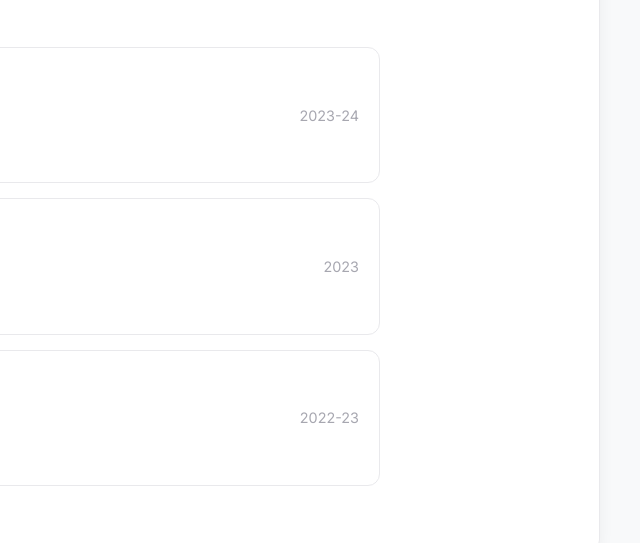
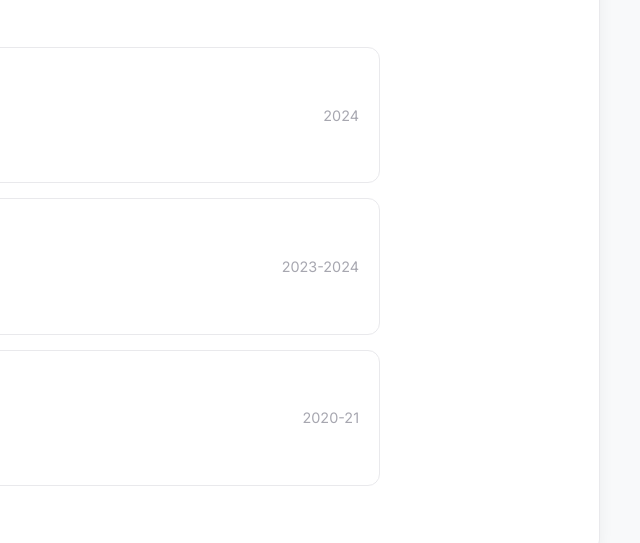
Before and after one commit to suspiciouscow/portfolio-site, a website: page index.html in a window 1280 px wide. Shown: the part 838-1381 px from the top of the page, 640-1280 px from the left. Drawn offline with Linux system fonts and the light colour scheme.

Commit message:
work experience

```diff
--- a/index.html
+++ b/index.html
@@ -54,7 +54,7 @@
                             <span class="work-tag">Strategy</span>
                         </div>
                     </div>
-                    <div class="work-date">2023-24</div>
+                    <div class="work-date">2024</div>
                 </div>
 
                 <div class="work-item">
@@ -69,7 +69,7 @@
                             <span class="work-tag">Content</span>
                         </div>
                     </div>
-                    <div class="work-date">2023</div>
+                    <div class="work-date">2023-2024</div>
                 </div>
 
                 <div class="work-item">
@@ -84,7 +84,7 @@
                             <span class="work-tag">Hardware</span>
                         </div>
                     </div>
-                    <div class="work-date">2022-23</div>
+                    <div class="work-date">2020-21</div>
                 </div>
             </div>
         </div>
```
Also changed, not shown: work.html (+1 -1 lines), birdsofafeather.css (renamed from css/birdsofafeather.css).
